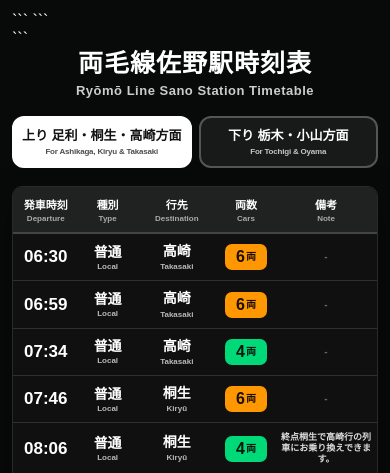
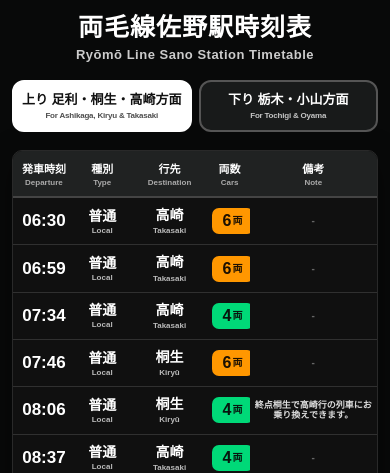
Before and after one commit to k1416465/Ryomo-Line-Timetable, a Flask app: page /station/sano/timetable in a window 390 px wide. Shown: the top 473 px of the page. Run offline with Flask 3, Linux system fonts and the light colour scheme.

Commit message:
Add files via upload

````diff
--- a/templates/station_timetable.html
+++ b/templates/station_timetable.html
@@ -4,7 +4,6 @@
 
 <head>
 
-```
 <meta charset="UTF-8">
 
 <meta
@@ -746,16 +745,16 @@
 
         /* ==================================
            スマホ用の列幅
-           備考欄を大きくする
+           備考欄を35%に拡大
         ================================== */
 
         .table thead th:nth-child(1) {
-            width: 18%;
+            width: 17%;
         }
 
 
         .table thead th:nth-child(2) {
-            width: 16%;
+            width: 15%;
         }
 
 
@@ -765,12 +764,12 @@
 
 
         .table thead th:nth-child(4) {
-            width: 16%;
+            width: 11%;
         }
 
 
         .table thead th:nth-child(5) {
-            width: 28%;
+            width: 35%;
         }
 
 
@@ -993,7 +992,6 @@
     }
 
 </style>
-```
 
 </head>
 
@@ -1001,7 +999,6 @@
 
 <div class="page">
 
-```
 <!-- ==================================
      ヘッダー
 ================================== -->
@@ -1211,7 +1208,6 @@
     </button>
 
 </div>
-```
 
 </div>
 
````
